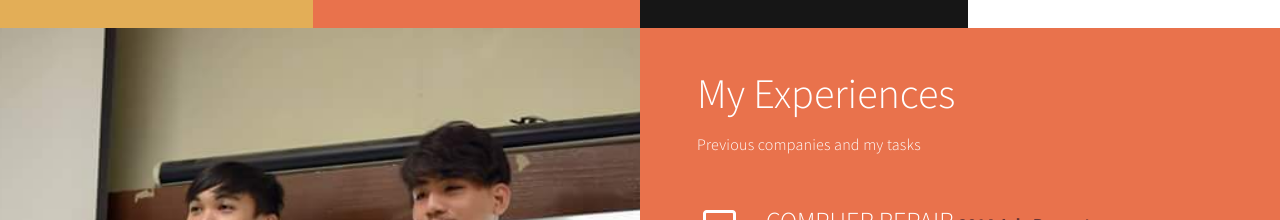
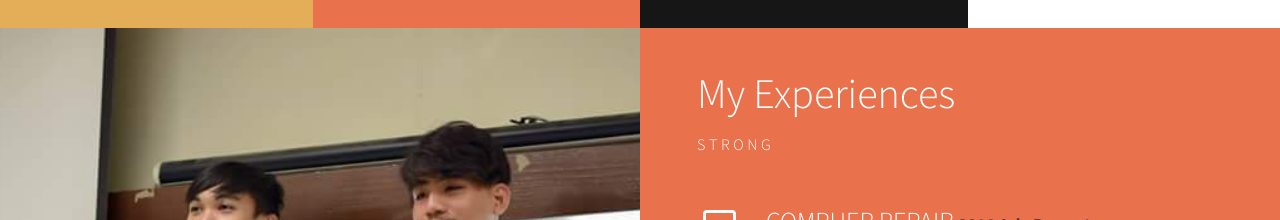
Before and after one commit to zx12300za/jib.github.io, a plain HTML site: page index.html in a window 1280 px wide. Shown: the part 1480-1700 px from the top of the page. Drawn offline with Linux system fonts and the light colour scheme.

Commit message:
index.html

```diff
--- a/index.html
+++ b/index.html
@@ -212,7 +212,7 @@ http://www.templatemo.com/tm-498-stimulus
                     <div class="color-white experience-thumb">
                          <div class="wow fadeInUp section-title" data-wow-delay="0.8s">
                               <h1>My Experiences</h1>
-                              <p class="color-white">Previous companies and my tasks</p>
+                              <p class="color-white">S T R O N G </p>
                          </div>
 
                          <div class="wow fadeInUp color-white media" data-wow-delay="1.2s">
```
